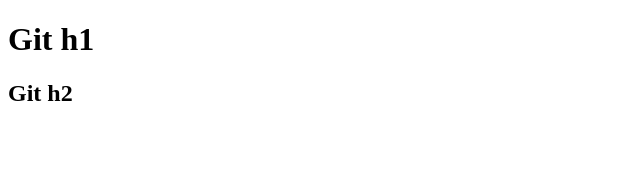
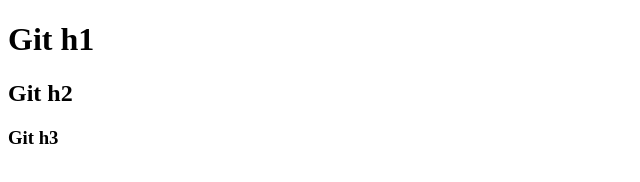
Before and after one commit to nazarov06/git-commit, a plain HTML site: page index.htm in a window 1280 px wide. Shown: the full height of the page, 0-640 px from the left. Drawn offline with Linux system fonts and the light colour scheme.

Commit message:
add h3 tag

```diff
--- a/index.htm
+++ b/index.htm
@@ -9,5 +9,6 @@
 <body>
     <h1>Git h1</h1>
     <h2>Git h2</h2>
+    <h3>Git h3</h3>
 </body>
 </html>
```
